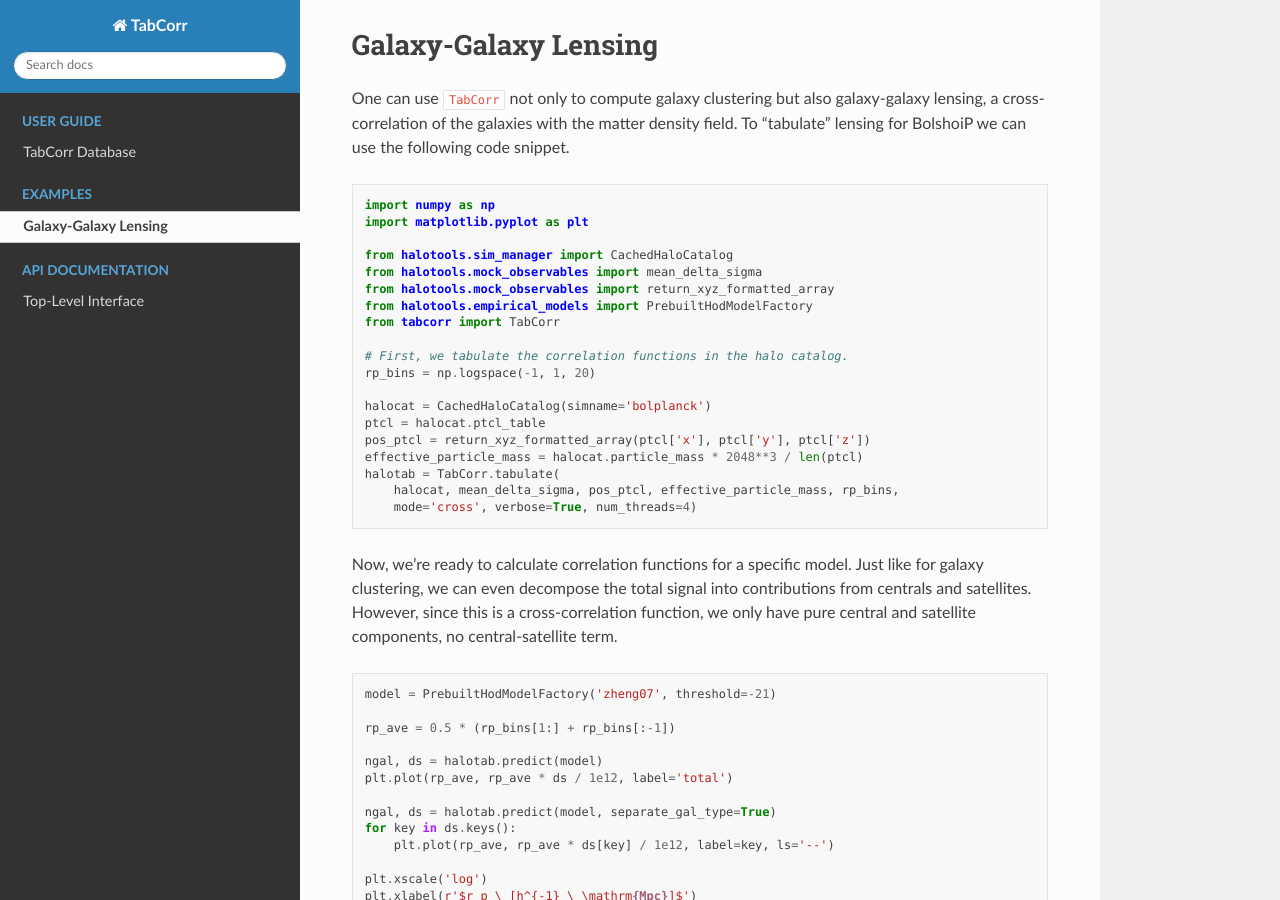
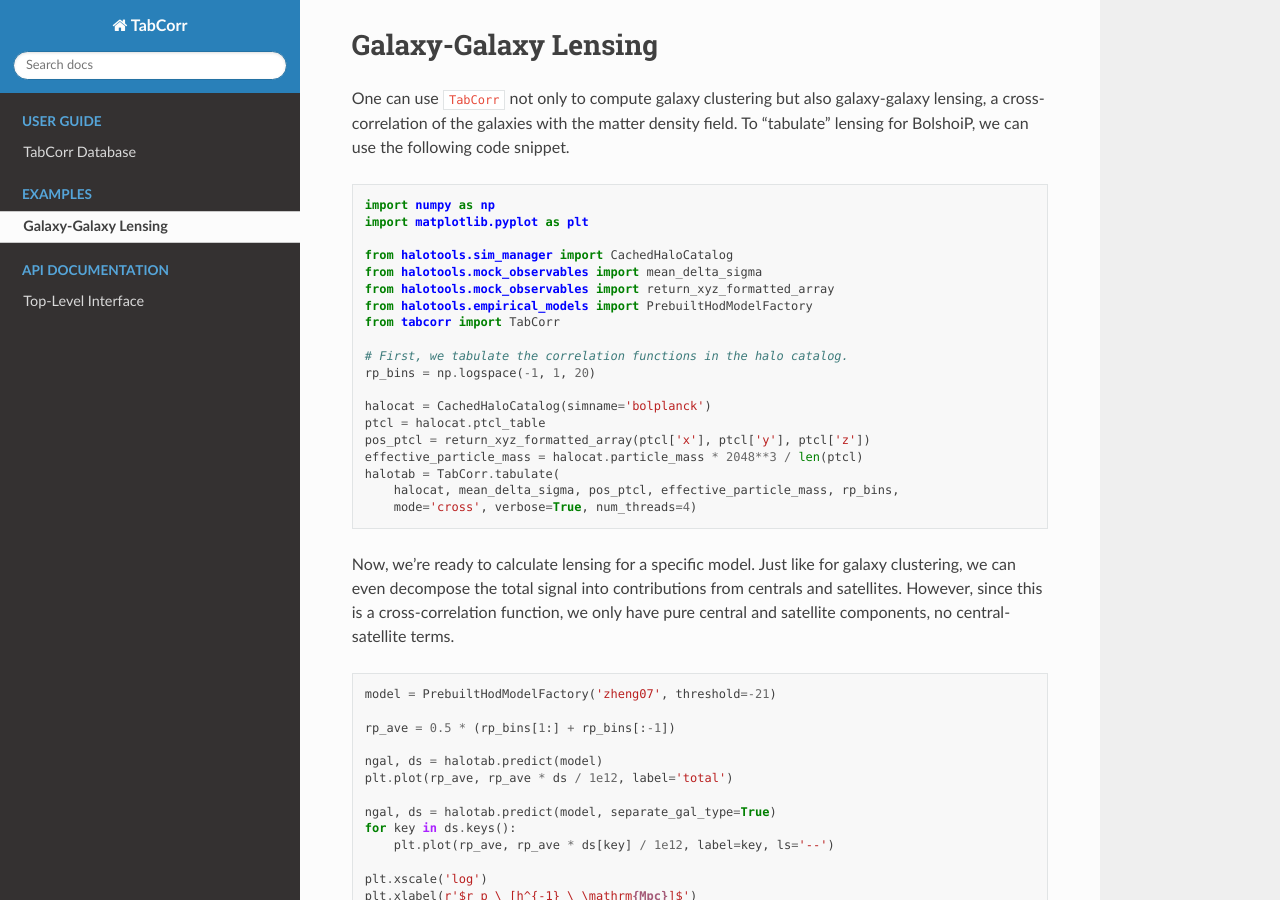
Before and after one commit to johannesulf/TabCorr, a Sphinx documentation site: the page built from docs/examples/lensing.rst, in a window 1280 px wide and 900 px high. Built offline with Sphinx 7.4.7 and the Read the Docs theme 2.0.0, drawn with Linux system fonts in a browser that asks for light colours.

Commit message:
fixed typos

```diff
--- a/docs/examples/lensing.rst
+++ b/docs/examples/lensing.rst
@@ -1,7 +1,7 @@
 Galaxy-Galaxy Lensing
 =====================
 
-One can use ``TabCorr`` not only to compute galaxy clustering but also galaxy-galaxy lensing, a cross-correlation of the galaxies with the matter density field. To "tabulate" lensing for BolshoiP we can use the following code snippet.
+One can use ``TabCorr`` not only to compute galaxy clustering but also galaxy-galaxy lensing, a cross-correlation of the galaxies with the matter density field. To "tabulate" lensing for BolshoiP, we can use the following code snippet.
 
 .. code-block:: python
 
@@ -25,7 +25,7 @@
         halocat, mean_delta_sigma, pos_ptcl, effective_particle_mass, rp_bins,
         mode='cross', verbose=True, num_threads=4)
 
-Now, we're ready to calculate correlation functions for a specific model. Just like for galaxy clustering, we can even decompose the total signal into contributions from centrals and satellites. However, since this is a cross-correlation function, we only have pure central and satellite components, no central-satellite term.
+Now, we're ready to calculate lensing for a specific model. Just like for galaxy clustering, we can even decompose the total signal into contributions from centrals and satellites. However, since this is a cross-correlation function, we only have pure central and satellite components, no central-satellite terms.
 
 .. code-block:: python
 
```
